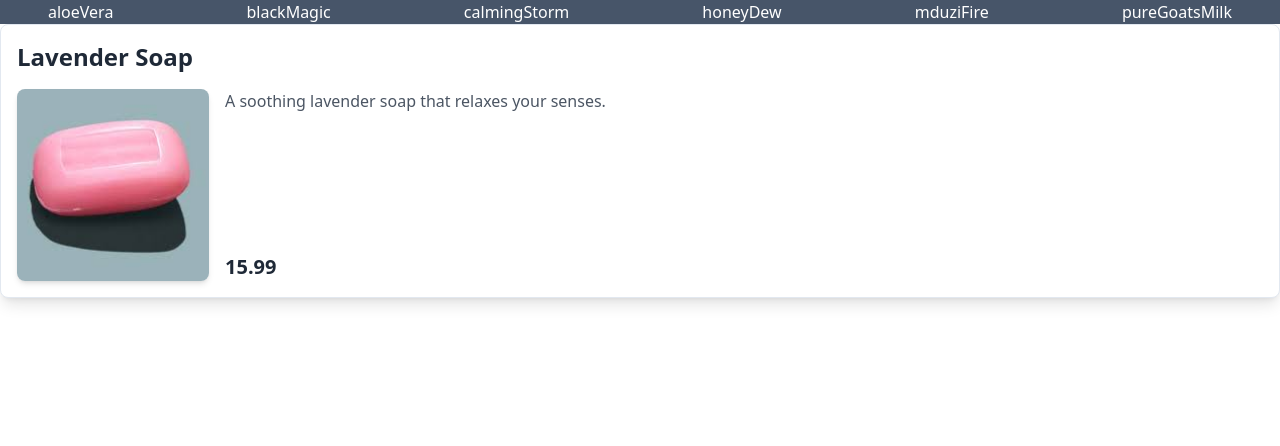
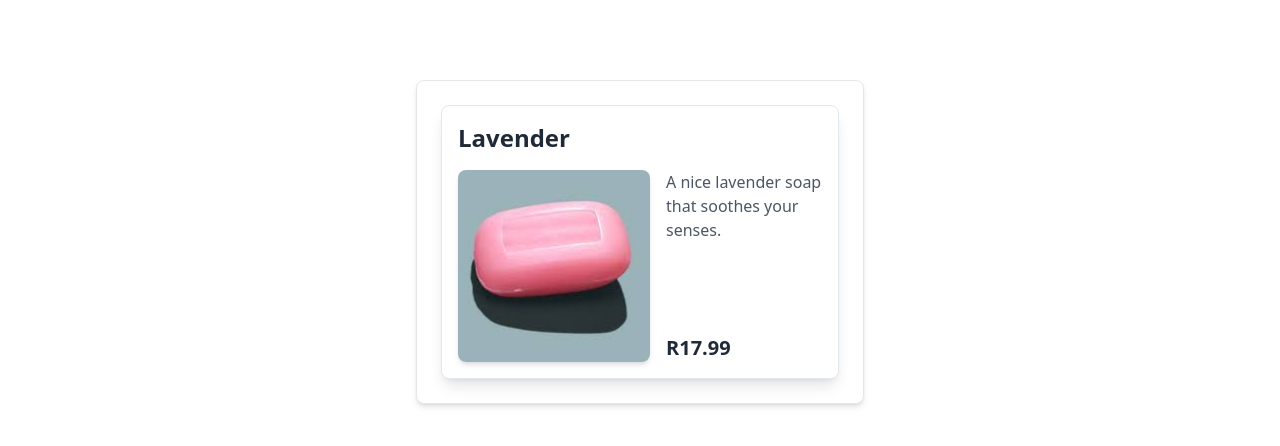
Before and after one commit to Jamickin/soap, a Vue app: page /blackMagic in a window 1280 px wide. Shown: the top 446 px of the page. Built offline with nearby package versions, Linux system fonts and the light colour scheme.

Commit message:
update to main template

```diff
--- a/index.html
+++ b/index.html
@@ -1,13 +1,19 @@
 <!DOCTYPE html>
 <html lang="en">
-  <head>
-    <meta charset="UTF-8">
-    <link rel="icon" href="/favicon.ico">
-    <meta name="viewport" content="width=device-width, initial-scale=1.0">
-    <title>Vite App</title>
-  </head>
-  <body>
-    <div id="app"></div>
-    <script type="module" src="/src/main.js"></script>
-  </body>
+	<head>
+		<meta charset="UTF-8" />
+		<link
+			rel="icon"
+			href="/soap/Untitled.jpg" />
+		<meta
+			name="viewport"
+			content="width=device-width, initial-scale=1.0" />
+		<title>SOAP!</title>
+	</head>
+	<body>
+		<div id="app"></div>
+		<script
+			type="module"
+			src="/src/main.js"></script>
+	</body>
 </html>
--- a/src/App.vue
+++ b/src/App.vue
@@ -3,26 +3,5 @@
 </script>
 
 <template>
-	<header
-		class="flex justify-between text-white bg-slate-600 px-12">
-		<RouterLink :to="{ name: 'aloeVera' }"
-			>aloeVera</RouterLink
-		>
-		<RouterLink :to="{ name: 'blackMagic' }"
-			>blackMagic</RouterLink
-		>
-		<RouterLink :to="{ name: 'calmingStorm' }"
-			>calmingStorm</RouterLink
-		>
-		<RouterLink :to="{ name: 'honeyDew' }"
-			>honeyDew</RouterLink
-		>
-		<RouterLink :to="{ name: 'mduziFire' }"
-			>mduziFire</RouterLink
-		>
-		<RouterLink :to="{ name: 'pureGoatsMilk' }"
-			>pureGoatsMilk</RouterLink
-		>
-	</header>
-	<RouterView />
+	<main class="my-20"><RouterView /></main>
 </template>
--- a/src/views/aloeVera.vue
+++ b/src/views/aloeVera.vue
@@ -1,9 +1,12 @@
 <template>
-	<Layout
-		name="Aloe Vera"
-		description="A soothing aloe soap that boots your senses."
-		price="R17.99"
-		imageUrl="/soaps/Untitled.jpeg" />
+	<div
+		class="max-w-md mx-auto p-6 bg-white border border-gray-200 rounded-lg shadow-md">
+		<Layout
+			name="Aloe Vera"
+			description="A soothing aloe soap that boosts your senses."
+			price="R17.99"
+			imageUrl="/soaps/Untitled.jpeg" />
+	</div>
 </template>
 
 <script setup>
--- a/src/views/blackMagic.vue
+++ b/src/views/blackMagic.vue
@@ -1,9 +1,12 @@
 <template>
-	<Layout
-		name="Lavender Soap"
-		description="A soothing lavender soap that relaxes your senses."
-		price="15.99"
-		imageUrl="../public/soaps/Untitled.jpeg" />
+	<div
+		class="max-w-md mx-auto p-6 bg-white border border-gray-200 rounded-lg shadow-md">
+		<Layout
+			name="Lavender"
+			description="A nice lavender soap that soothes your senses."
+			price="R17.99"
+			imageUrl="/soaps/Untitled.jpeg" />
+	</div>
 </template>
 
 <script setup>
--- a/src/views/calmingStorm.vue
+++ b/src/views/calmingStorm.vue
@@ -1,9 +1,12 @@
 <template>
-	<Layout
-		name="Lavender Soap"
-		description="A soothing lavender soap that relaxes your senses."
-		price="15.99"
-		imageUrl="../public/soaps/Untitled.jpeg" />
+	<div
+		class="max-w-md mx-auto p-6 bg-white border border-gray-200 rounded-lg shadow-md">
+		<Layout
+			name="Calming Storm"
+			description="A nice Calming Storm soap that fires up your senses."
+			price="R17.99"
+			imageUrl="/soaps/Untitled.jpeg" />
+	</div>
 </template>
 
 <script setup>
--- a/src/views/honeyDew.vue
+++ b/src/views/honeyDew.vue
@@ -1,9 +1,12 @@
 <template>
-	<Layout
-		name="Lavender Soap"
-		description="A soothing lavender soap that relaxes your senses."
-		price="15.99"
-		imageUrl="../public/soaps/Untitled.jpeg" />
+	<div
+		class="max-w-md mx-auto p-6 bg-white border border-gray-200 rounded-lg shadow-md">
+		<Layout
+			name="Honey Dew"
+			description="A nice Honey Dew soap that enriches your senses."
+			price="R17.99"
+			imageUrl="/soaps/Untitled.jpeg" />
+	</div>
 </template>
 
 <script setup>
--- a/src/views/mduziFire.vue
+++ b/src/views/mduziFire.vue
@@ -1,9 +1,12 @@
 <template>
-	<Layout
-		name="Lavender Soap"
-		description="A soothing lavender soap that relaxes your senses."
-		price="15.99"
-		imageUrl="../public/soaps/Untitled.jpeg" />
+	<div
+		class="max-w-md mx-auto p-6 bg-white border border-gray-200 rounded-lg shadow-md">
+		<Layout
+			name="Mduzi Fire"
+			description="A nice Pure Goat's Milk soap that nourishes your senses."
+			price="R17.99"
+			imageUrl="/soaps/Untitled.jpeg" />
+	</div>
 </template>
 
 <script setup>
--- a/src/views/pureGoatsMilk.vue
+++ b/src/views/pureGoatsMilk.vue
@@ -1,9 +1,12 @@
 <template>
-	<Layout
-		name="Lavender Soap"
-		description="A soothing lavender soap that relaxes your senses."
-		price="15.99"
-		imageUrl="../public/soaps/Untitled.jpeg" />
+	<div
+		class="max-w-md mx-auto p-6 bg-white border border-gray-200 rounded-lg shadow-md">
+		<Layout
+			name="Pure Goat's Milk"
+			description="A nice Pure Goat's Milk soap that widens your senses."
+			price="R17.99"
+			imageUrl="/soaps/Untitled.jpeg" />
+	</div>
 </template>
 
 <script setup>
```
